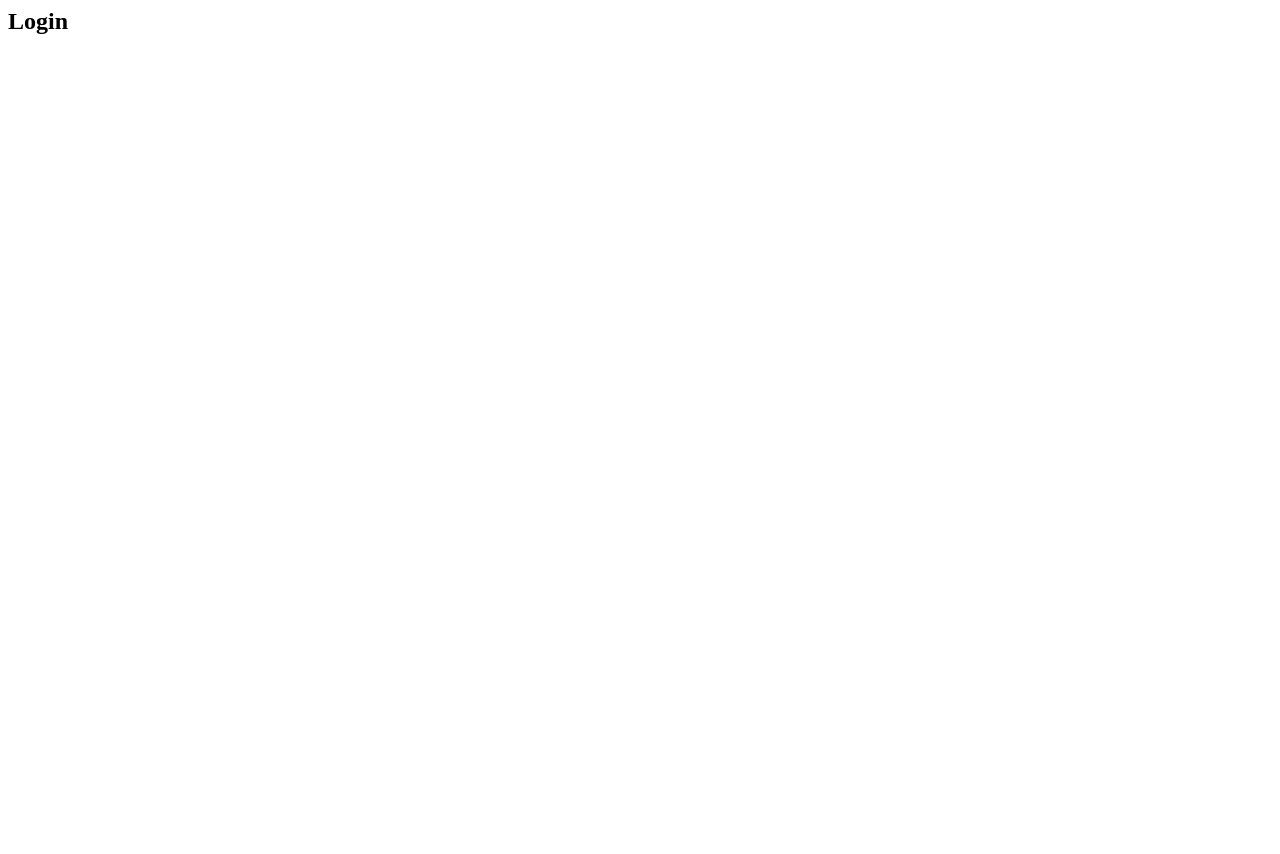
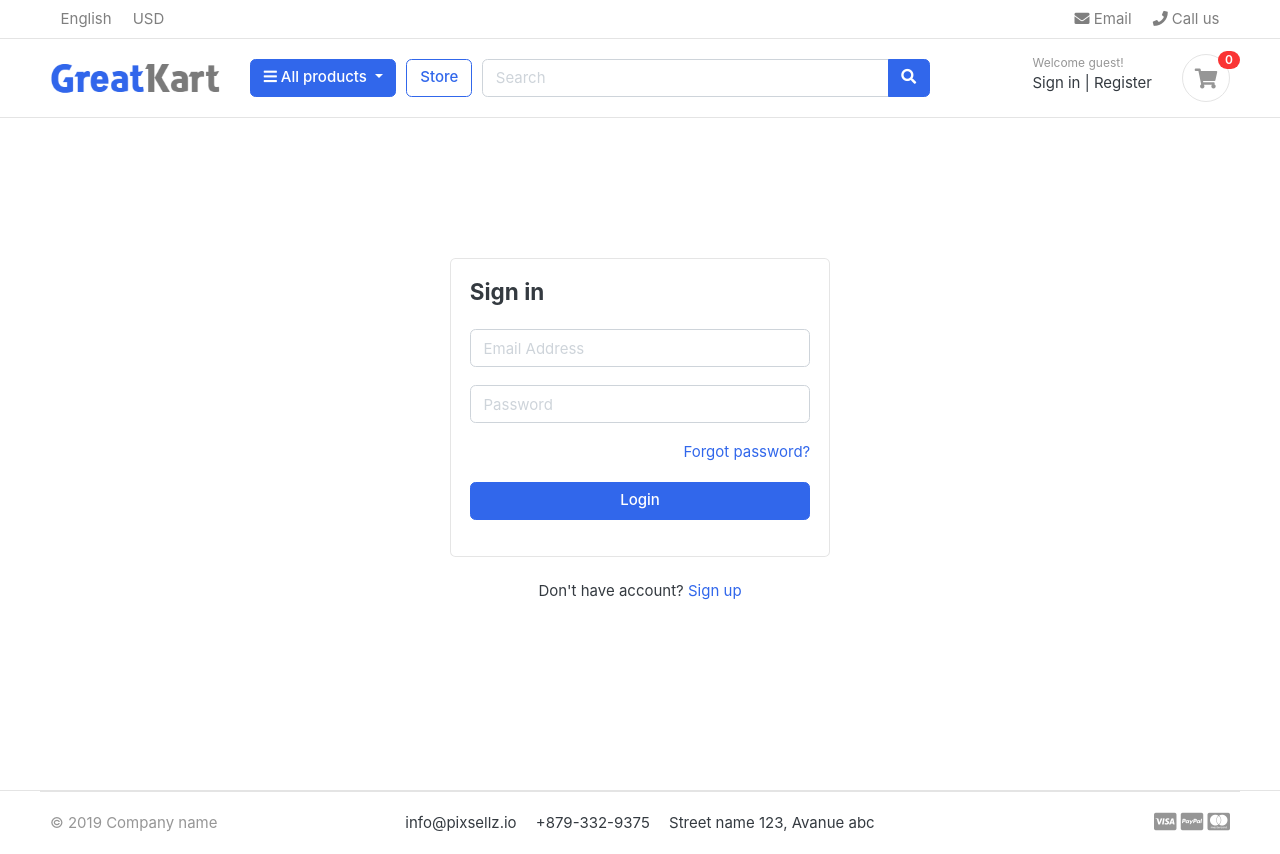
Before and after one commit to emmaGblt/greatkart-django, a Django app: page /accounts/login/ in a window 1280 px wide. Before the commit the page is almost empty. Before the commit the page ends 34 px from the top, so only its background shows below. Run offline with Django 5.2, Linux system fonts and the light colour scheme; tables that the repository leaves empty hold one stand-in row (values such as "Sample post"); some libraries are stand-ins or nearby versions; some web fonts are replaced.

Commit message:
update login template and fix login and register links

```diff
--- a/templates/accounts/login.html
+++ b/templates/accounts/login.html
@@ -1 +1,45 @@
-<h2>Login</h2>
+{% extends "base.html" %}
+
+<!-- content -->
+{% block content %}
+
+<section class="section-conten padding-y" style="min-height: 84vh">
+  <!-- ============================ COMPONENT LOGIN   ================================= -->
+  <div class="card mx-auto" style="max-width: 380px; margin-top: 100px">
+    <div class="card-body">
+      <h4 class="card-title mb-4">Sign in</h4>
+      <form>
+        <div class="form-group">
+          <input
+            type="email"
+            class="form-control"
+            placeholder="Email Address"
+          />
+        </div>
+        <!-- form-group// -->
+        <div class="form-group">
+          <input type="password" class="form-control" placeholder="Password" />
+        </div>
+        <!-- form-group// -->
+
+        <div class="form-group">
+          <a href="#" class="float-right">Forgot password?</a>
+        </div>
+        <!-- form-group form-check .// -->
+        <div class="form-group">
+          <button type="submit" class="btn btn-primary btn-block">Login</button>
+        </div>
+        <!-- form-group// -->
+      </form>
+    </div>
+    <!-- card-body.// -->
+  </div>
+  <!-- card .// -->
+
+  <p class="text-center mt-4">
+    Don't have account? <a href="{% url 'register' %}">Sign up</a>
+  </p>
+  <br /><br />
+  <!-- ============================ COMPONENT LOGIN  END.// ================================= -->
+</section>
+{% endblock %}
--- a/templates/accounts/register.html
+++ b/templates/accounts/register.html
@@ -65,7 +65,9 @@
     <!-- card-body.// -->
   </div>
   <!-- card .// -->
-  <p class="text-center mt-4">Have an account? <a href="">Log In</a></p>
+  <p class="text-center mt-4">
+    Have an account? <a href="{% url 'login' %}">Log In</a>
+  </p>
   <br /><br />
   <!-- ============================ COMPONENT REGISTER  END.// ================================= -->
 </section>
```
